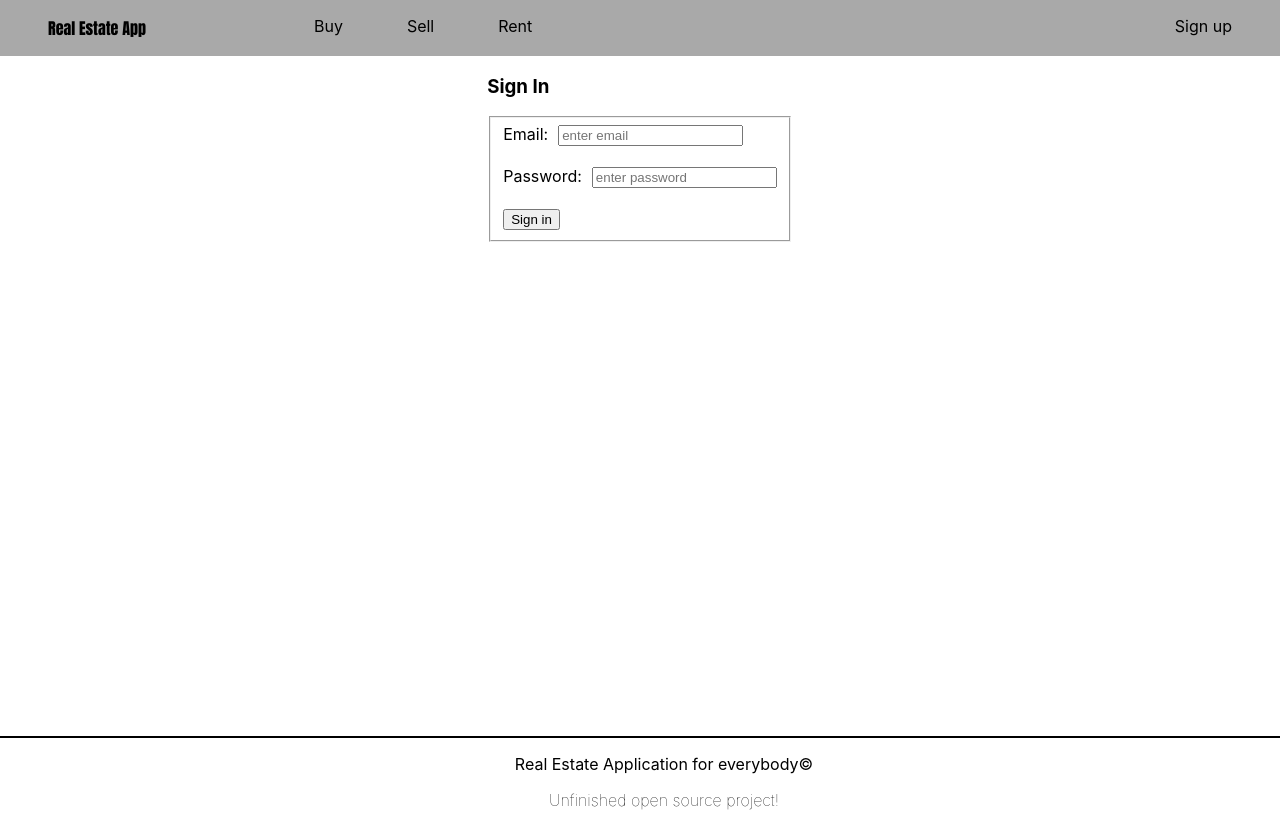
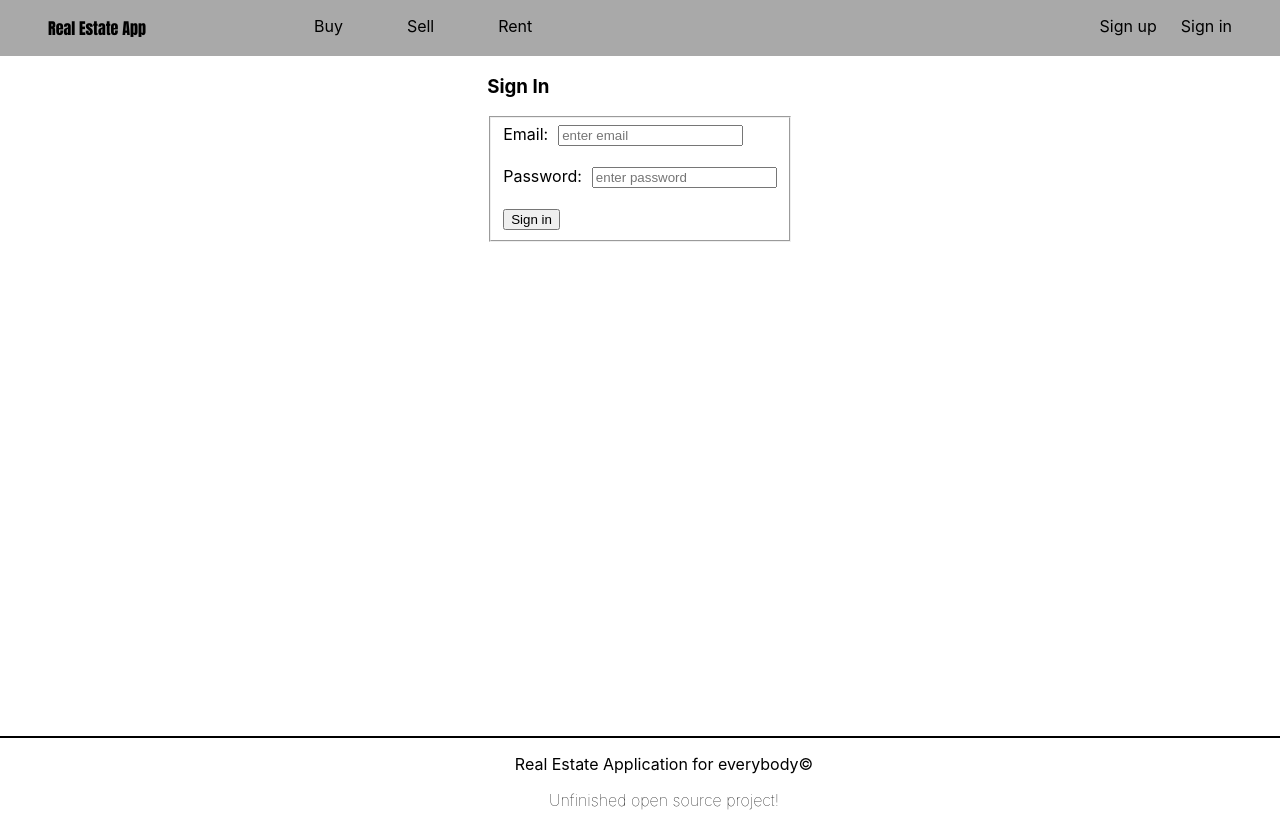
Before and after one commit to devihor25/Real-Estate-App-React, a React (Create React App) app: page /signin in a window 1280 px wide. Built offline with nearby package versions, Linux system fonts and the light colour scheme; the HTML template or start-up script is replaced by a standard one.

Commit message:
Sign in link

```diff
--- a/src/components/Header/Header.js
+++ b/src/components/Header/Header.js
@@ -19,6 +19,7 @@ export default function Header() {
       </nav>
       <section className='auth'>
         <p><Link style={{textDecoration: 'none'}} to="/signup">Sign up</Link></p>
+        <p><Link style={{textDecoration: 'none'}} to="/signin">Sign in</Link></p>
       </section>
     </header>
   );
--- a/src/components/Header/Header.scss
+++ b/src/components/Header/Header.scss
@@ -13,8 +13,13 @@ header {
 }
 
 .auth {
+  display: flex;
   margin-left: auto;
   margin-right: 48px;
+}
+
+.auth p {
+  padding-left: 24px;
 }
 
 section {
```
